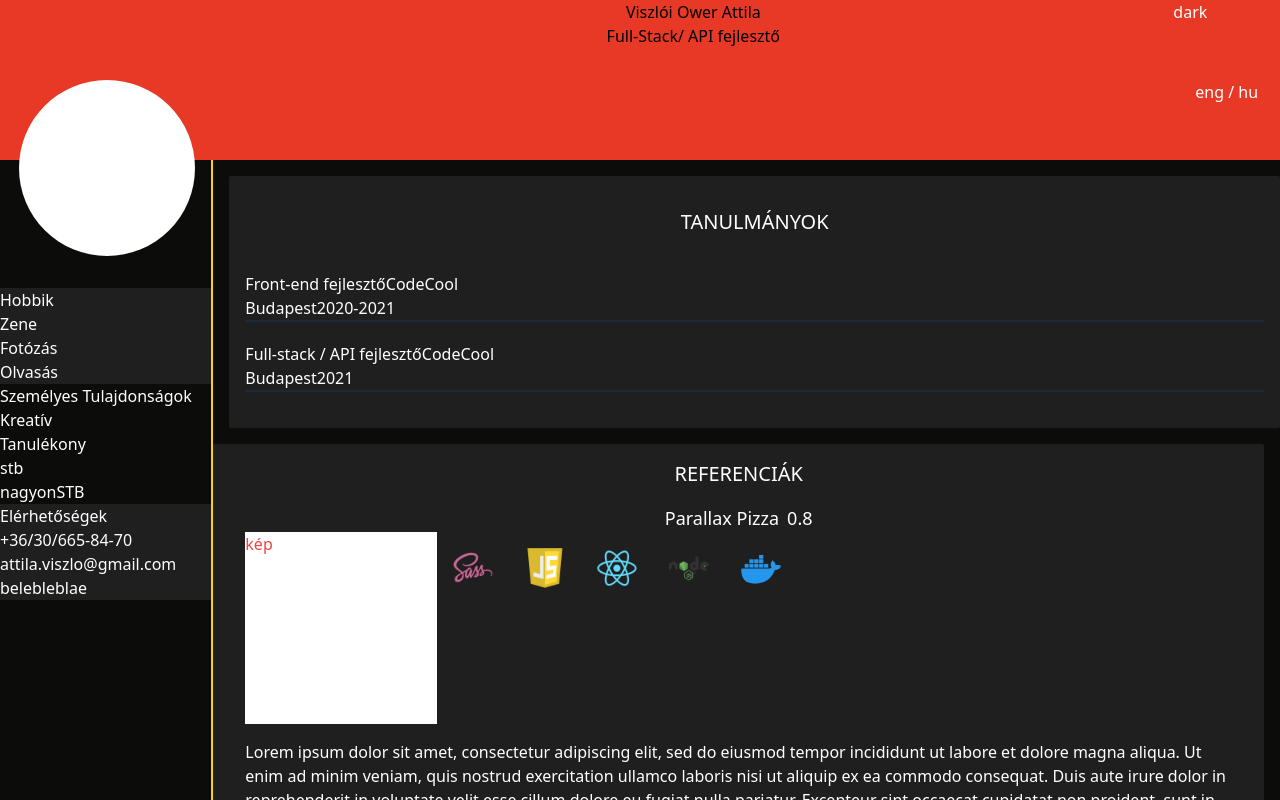
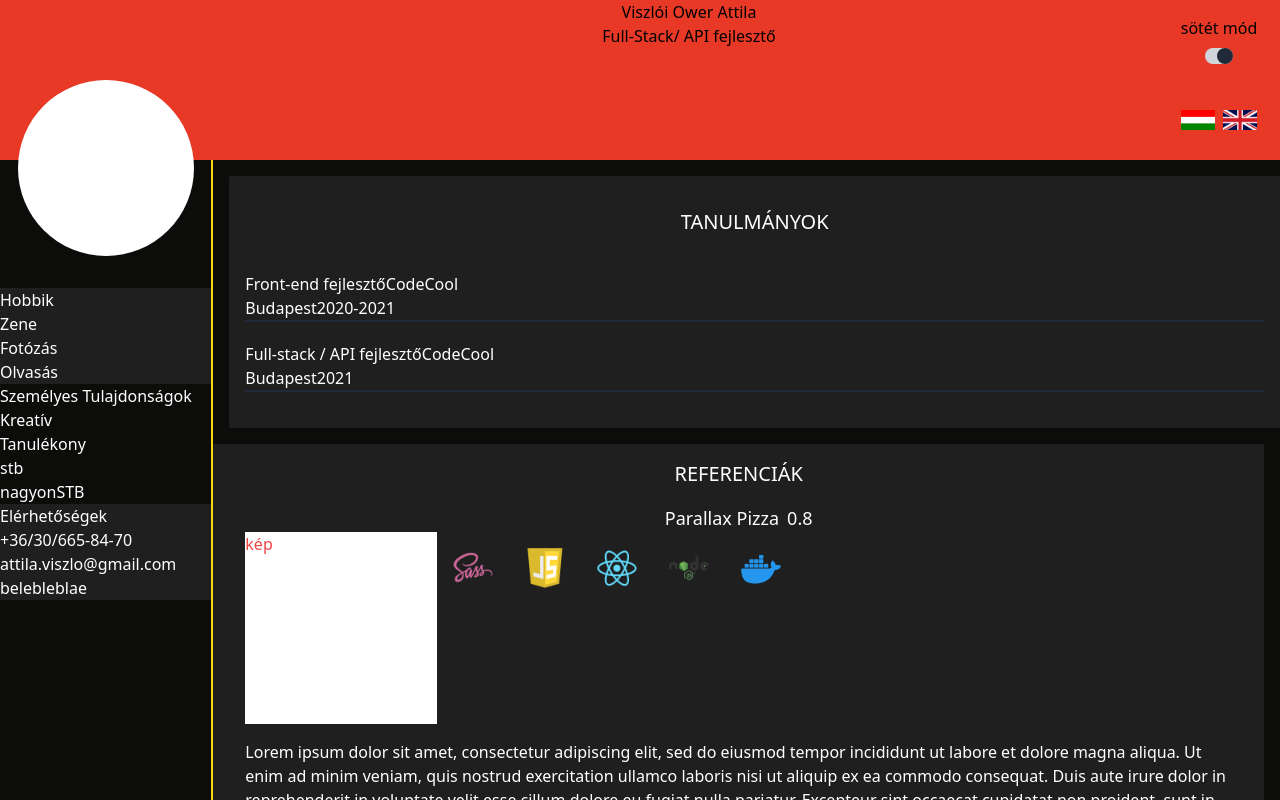
Before and after one commit to OwerHub/responsive-CV-oweriwild, a React (Create React App) app: page / in a window 1280 px wide. Shown: the top 800 px of the page. Built offline with nearby package versions, Linux system fonts and the light colour scheme.

Commit message:
Switchs flags OK

```diff
--- a/src/components/head.jsx
+++ b/src/components/head.jsx
@@ -1,4 +1,6 @@
 import React, { useState, useEffect, useContext } from "react";
+import Switch from "./switch";
+
 import LanguageSelect from "./languageSelect";
 import { TextContext } from "../context/TextContext";
 
@@ -10,7 +12,7 @@ function HeadDiv(props) {
   return (
     <header
       className="
-        bg-lightHead dark:bg-darkRed h-80 md:h-40
+        bg-lightHead dark:bg-darkRed h-80 md:h-40 md:pr-2
           grid  grid-rows-6 grid-flow-col md:grid-cols-8 md:grid-rows-4
           lg:grid-cols-10 xl:grid-cols-12"
     >
@@ -23,13 +25,15 @@ function HeadDiv(props) {
 
       <div
         className="
-          text-left  text-white cursor-pointer
-          col-start-1 row-start-1 row-span-1 md:row-span-2
+          text-left  cursor-pointer
+          flex justify-center items-center
+          col-start-1 row-start-1 row-span-2 md:row-span-2
           md:col-start-8 lg:col-start-10  xl:col-start-12
+
       "
         onClick={props.switch}
       >
-        dark
+        <Switch dark={props.dark} text={text.head && text.head[3]}></Switch>
       </div>
       <div
         className="
@@ -46,7 +50,7 @@ function HeadDiv(props) {
 
       <div
         className="
-
+            flex justify-center items-center
             col-start-3 row-start-1 row-span-2
             md:row-start-3 md:row-span-2
             md:col-start-8 lg:col-start-10  xl:col-start-12"
--- a/src/components/languageSelect.jsx
+++ b/src/components/languageSelect.jsx
@@ -11,6 +11,9 @@ import softwareSkillsHu from "../languages/softwareSkillsHu.json";
 import softwareSkillsEng from "../languages/softwareSkillsEng.json";
 import footerEng from "../languages/footerEng.json";
 import footerHu from "../languages/footerHu.json";
+
+import flagHu from "../img/flags/hun.jpg";
+import flagEng from "../img/flags/eng.jpg";
 
 const LanguageSelect = () => {
   const [isEng, setEng] = useState(false);
@@ -41,8 +44,26 @@ const LanguageSelect = () => {
   };
 
   return (
-    <div className=" text-center text-white" onClick={() => clickFunct()}>
-      eng / hu
+    <div
+      className={`
+
+             flex justify-center items-center
+            flex-col ${
+              isEng ? "md:flex-row flex-col" : "md:flex-row-reverse flex-col-reverse"
+            }`}
+    >
+      <img
+        src={flagEng}
+        alt="flagEng"
+        className="h-5 m-1 cursor-pointer"
+        onClick={() => setEng(true)}
+      />
+      <img
+        src={flagHu}
+        alt="flagHu"
+        className="h-5 m-1 cursor-pointer"
+        onClick={() => setEng(false)}
+      />
     </div>
   );
 };
--- a/src/components/oneSkill.jsx
+++ b/src/components/oneSkill.jsx
@@ -6,14 +6,15 @@ const OneSkill = (props) => {
   const [icon, name, color2, color1] = returnIcon(props.data[0]);
 
   return (
-    <div>
+    <div className="transform scale-75 md:scale-100 ">
       <div
-        className="
+        className=" ;
       bg-white bg-opacity-90 text-black w-28 h-28 rounded-full m-4
 			flex justify-center items-center flex-col relative
+
       "
       >
-        <div className="absolute ">
+        <div className="absolute">
           <Pie
             count={props.count}
             percentage={props.data[1]}
--- /dev/null
+++ b/src/components/switch.jsx
@@ -0,0 +1,20 @@
+function Switch(props) {
+  return (
+    <div
+      className="
+				flex justify-center items-center flex-col
+			"
+    >
+      <div>{props.text}</div>
+      <div
+        className={`
+								bg-gray-300 h-4 w-7 rounded-full mt-2
+								flex ${props.dark ? "justify-end" : "justify-start"}`}
+      >
+        <div className="h-4 w-4 bg-gray-800 rounded-full"></div>
+      </div>
+    </div>
+  );
+}
+
+export default Switch;
--- a/src/languages/headEng.json
+++ b/src/languages/headEng.json
@@ -1,3 +1,3 @@
 ["sötét mód",
-	"Viszlói Ower Attila", "Full-Stack/ API developer"
+	"Viszlói Ower Attila", "Full-Stack/ API developer", "dark mode"
 ]
--- a/src/languages/headHu.json
+++ b/src/languages/headHu.json
@@ -1,3 +1,3 @@
 ["sötét mód",
-	"Viszlói Ower Attila", "Full-Stack/ API fejlesztő"
+	"Viszlói Ower Attila", "Full-Stack/ API fejlesztő", "sötét mód"
 ]
```
Also changed, not shown: src/img/flags/eng.jpg (added), src/img/flags/hun.jpg (added).
